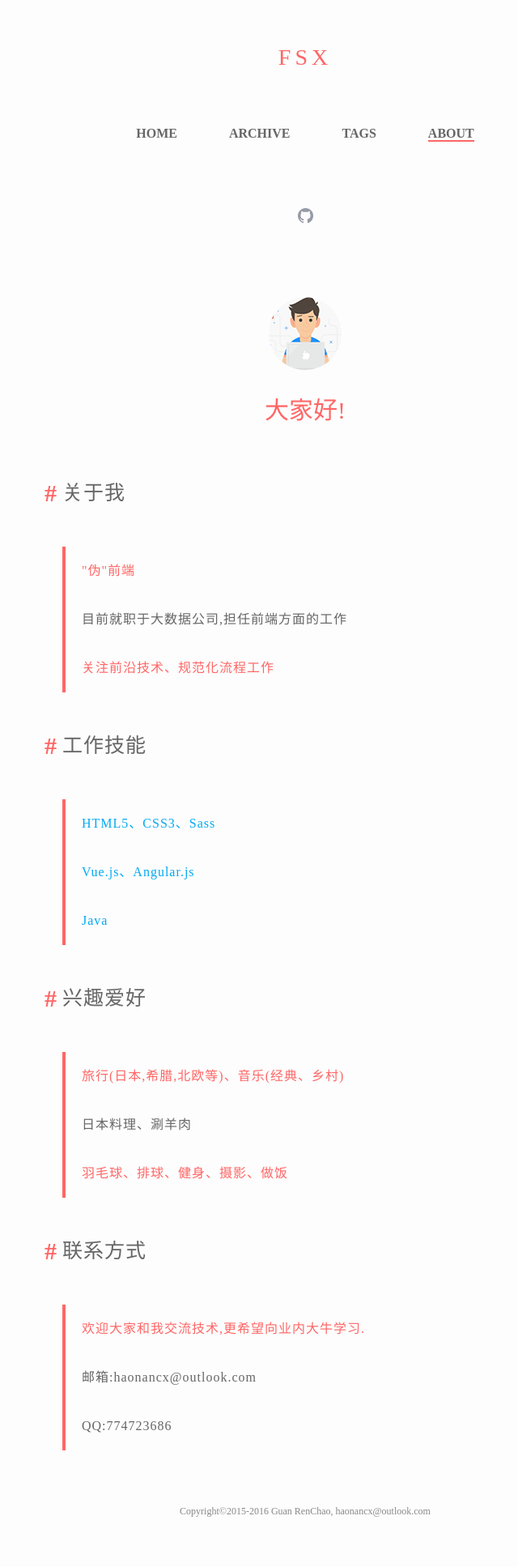
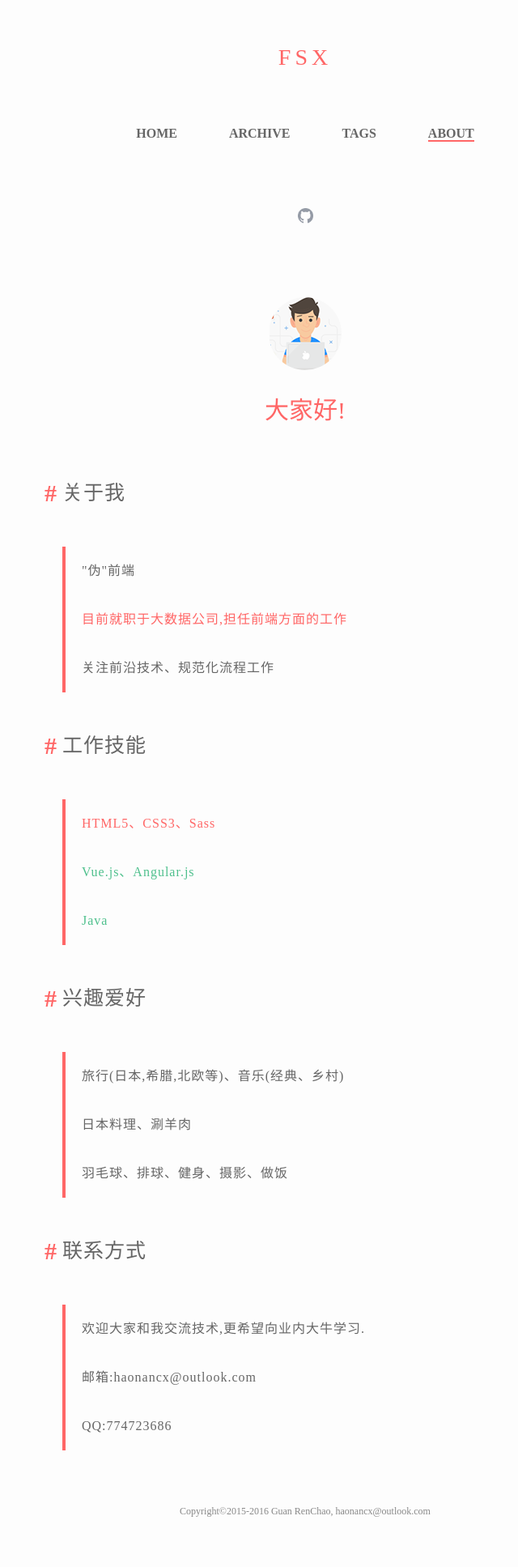
Before and after one commit to xtd420/Haonancx.github.io, a Jekyll site: the page built from about.html, in a window 1280 px wide. Shown: the whole page at 81% size, without its empty margins (263-903 px from the left). Built offline with Jekyll 4.4.1, drawn with Linux system fonts in a browser that asks for light colours; Markdown is read by kramdown in place of the engine named in the settings.

Commit message:
add and del

```diff
--- a/about.html
+++ b/about.html
@@ -54,10 +54,12 @@ layout: default
 	color: #f66;
 	}
 	.skill{
-	color: #03a9f4;
+	color: #4fc08d;
 	font-size: 24px;
 	}
-
+    .java{
+    	color: #03a9f4
+    }
 	.aboutMe blockquote,.Hobby blockquote,.aboutContact blockquote,.Work blockquote{
 	margin: 2em 0;
 	padding-left: 20px;
@@ -88,15 +90,15 @@ layout: default
 <div class="aboutMe">
 <h2>关于我</h2>
 <blockquote>
-<p class="motto">"伪"前端</p>
-<p>目前就职于大数据公司,担任前端方面的工作</p>
-<p class="motto">关注前沿技术、规范化流程工作</p>
+<p>"伪"前端</p>
+<p class="motto">目前就职于大数据公司,担任前端方面的工作</p>
+<p>关注前沿技术、规范化流程工作</p>
 </blockquote>
 </div>
 <div class="Work">
 <h2>工作技能</h2>
 <blockquote>
-<p class="skill">HTML5、CSS3、Sass</p>
+<p class="motto">HTML5、CSS3、Sass</p>
 <p class="skill">Vue.js、Angular.js</p>
 <p class="skill">Java</p>
 </blockquote>
@@ -105,15 +107,15 @@ layout: default
 <h2>兴趣爱好</h2>
 <blockquote>
 
-<p class="motto">旅行(日本,希腊,北欧等)、音乐(经典、乡村)</p>
-<p class="angular">日本料理、涮羊肉</p>
-<p class="motto">羽毛球、排球、健身、摄影、做饭</p>
+<p>旅行(日本,希腊,北欧等)、音乐(经典、乡村)</p>
+<p>日本料理、涮羊肉</p>
+<p>羽毛球、排球、健身、摄影、做饭</p>
 </blockquote>
 </div>
 <div class="aboutContact">
 <h2>联系方式</h2>
 <blockquote>
-<p class="motto">欢迎大家和我交流技术,更希望向业内大牛学习.</p>
+<p>欢迎大家和我交流技术,更希望向业内大牛学习.</p>
 <p>邮箱:haonancx@outlook.com</p>
 <p>QQ:774723686</p>
 </blockquote>
```
